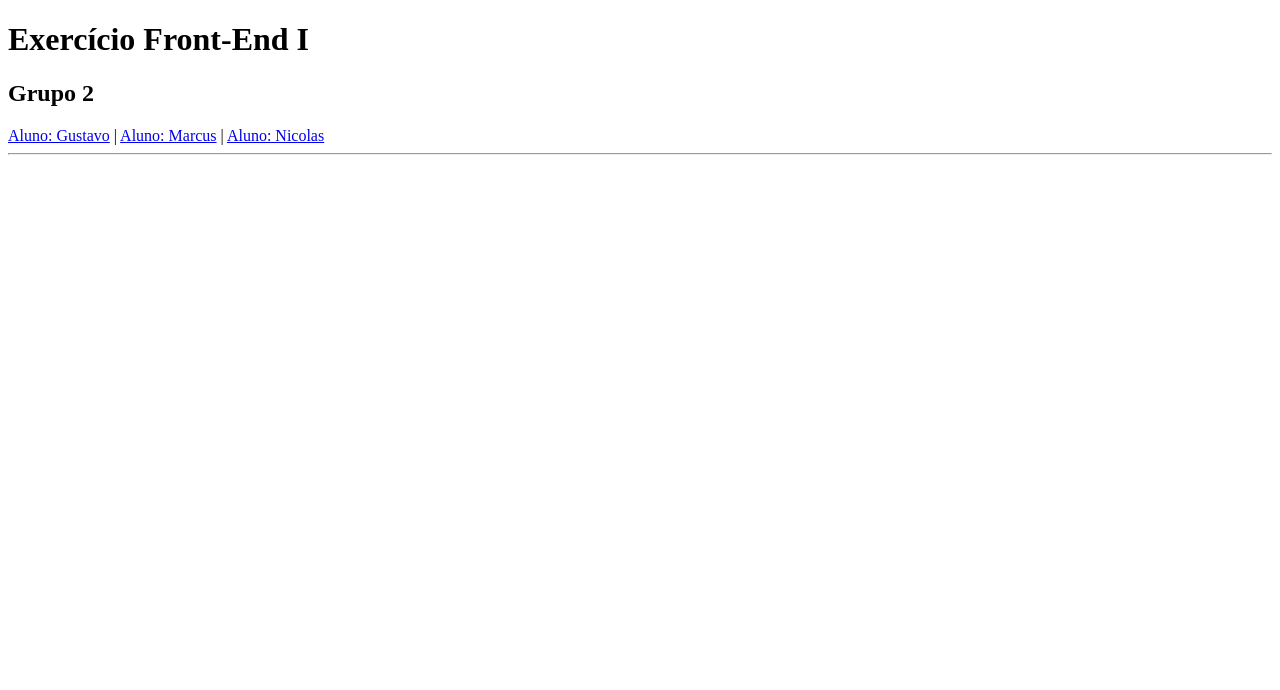
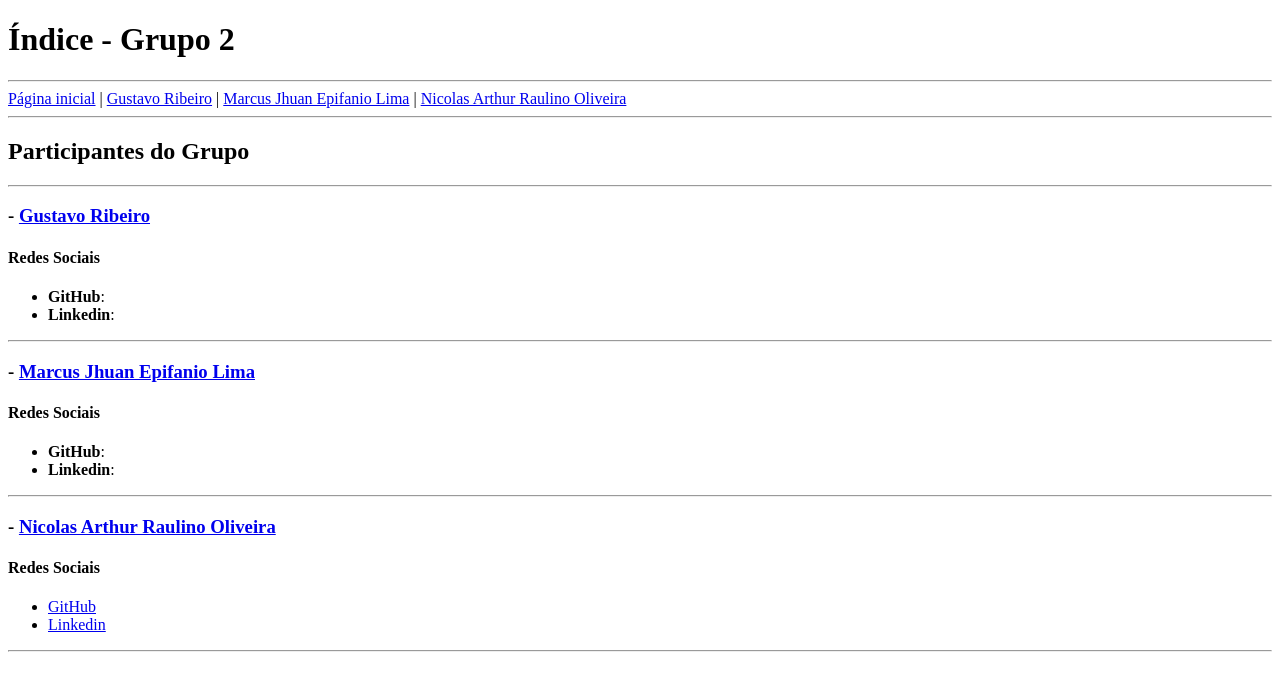
Before and after one commit to sergio-prolo-class/exercicio-paginas-multiplas-grupo-2, a plain HTML site: page site/index.html in a window 1280 px wide. Drawn offline with Linux system fonts and the light colour scheme.

Commit message:
Melhorando o código

```diff
--- a/site/index.html
+++ b/site/index.html
@@ -2,12 +2,39 @@
 <html>
 <head>
 
-    <title>Exercício Grupo 2</title>
+    <title>Exercício Front-End I Grupo 2</title>
 </head>
 <body>
-    <h1>Exercício Front-End I</h1>
-    <h2>Grupo 2</h2>
-    <a href="pages/gustavo.html">Aluno: Gustavo</a>  | <a href="pages/marcus.html">Aluno: Marcus</a> | <a href="pages/nicolas.html">Aluno: Nicolas</a>
+    <header>
+        <h1>Índice - Grupo 2</h1>
+        <hr>
+        <a href="index.html">Página inicial</a> | <a href="pages/gustavo.html">Gustavo Ribeiro</a> | <a href="pages/marcus.html">Marcus Jhuan Epifanio Lima</a>  | <a href="pages/nicolas.html">Nicolas Arthur Raulino Oliveira</a>
+    </header>
+    <hr>
+    <section>
+        <h2>Participantes do Grupo</h2>
+        <hr>
+        <h3>- <a href="pages/gustavo.html">Gustavo Ribeiro</a></h3>
+        <h4>Redes Sociais</h4>
+            <ul>
+                <li><b>GitHub</b>:  </li>
+                <li><b>Linkedin</b>:  </li>
+            </ul>
+        <hr>
+        <h3>- <a href="pages/marcus.html">Marcus Jhuan Epifanio Lima<a></h3>
+        <h4>Redes Sociais</h4>
+        <ul>
+            <li><b>GitHub</b>:  </li>
+            <li><b>Linkedin</b>:  </li>
+        </ul>
+        <hr>
+        <h3>- <a href="pages/nicolas.html">Nicolas Arthur Raulino Oliveira</a></h3>
+        <h4>Redes Sociais</h4>
+        <ul>
+            <li><a href="https://github.com/NicolasArthurDev">GitHub</a> </li>
+            <li><a href="https://www.linkedin.com/in/nicolas-arthur-raulino-oliveira/">Linkedin</a>  </li>
+        </ul>
+    </section>
     <hr>
 </body>
 </html>
```
Also changed, not shown: site/pages/nicolas.html (+15 -10 lines), site/pages/gustavo.html (line endings or trailing spaces), site/resources/img/canada.jpeg (added).
